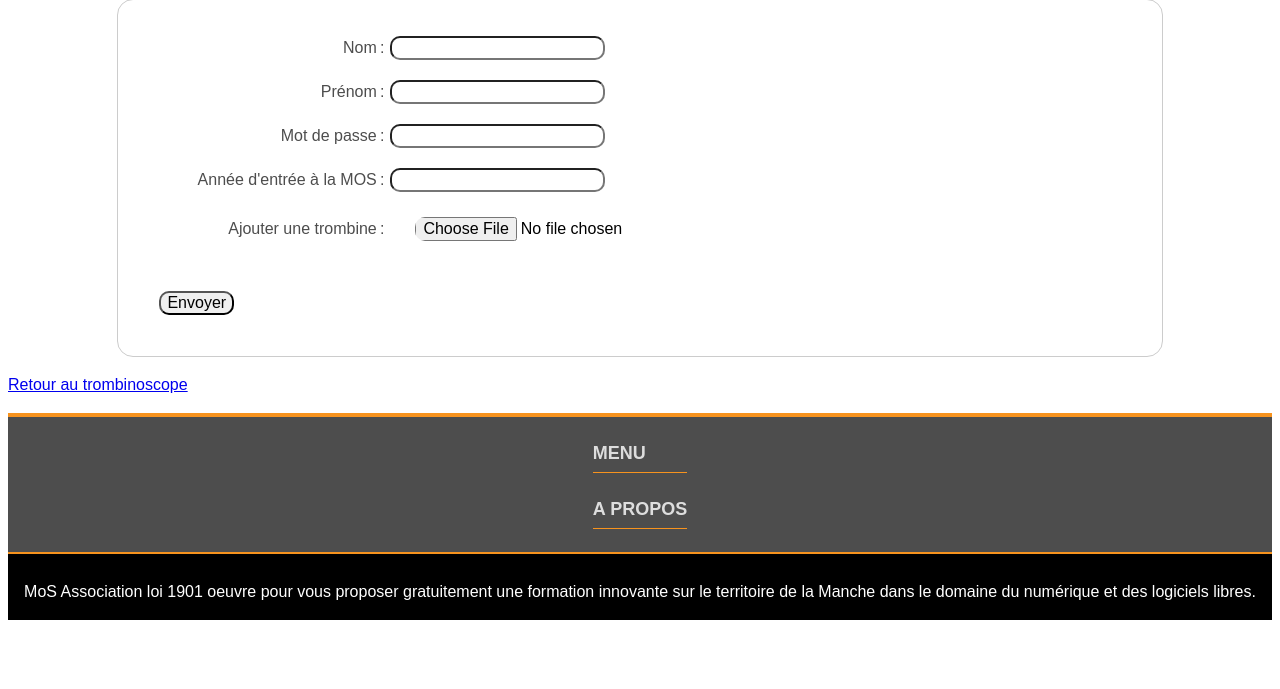
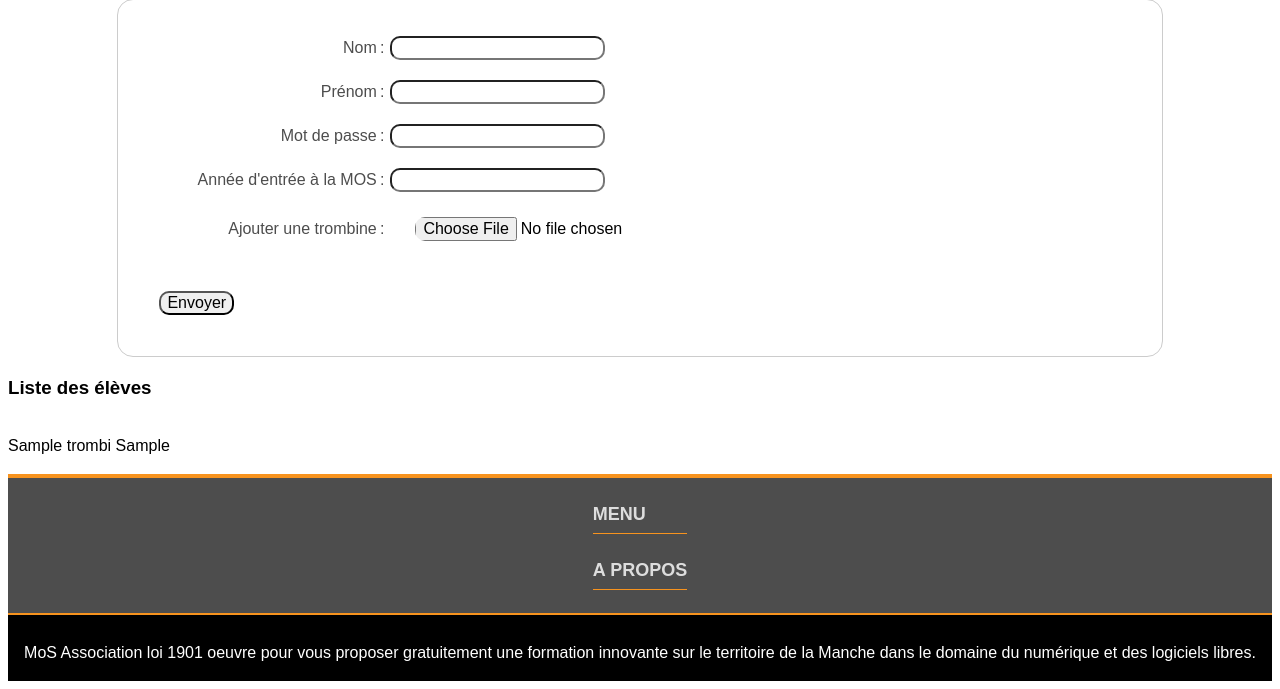
Before and after one commit to CCalenge/acces_profil, a PHP site: page /admin/form.php in a window 1280 px wide. Shown: the part 193-882 px from the top of the page. Before the commit the page ends 813 px from the top, so only its background shows below. Run offline with PHP 8.4, Linux system fonts and the light colour scheme; tables that the repository leaves empty or names only in its code hold one stand-in row (values such as "Sample post").

Commit message:
liste élèves

```diff
--- a/admin/form.php
+++ b/admin/form.php
@@ -39,9 +39,22 @@
     </form>
 
 
-    <p>
-      <a href="../index.php">Retour au trombinoscope</a>
+    <h3>Liste des élèves</h3>
+
+    <?php include './../bdd/connect.php';
+    $req = $bdd->query('SELECT * FROM trombi ORDER BY nom');
+    while($donnees = $req-> fetch())
+    {
+    ?>
+    <p class="liste">
+      <?php echo $donnees['nom'].' '. $donnees['prenom']; ?><br>
     </p>
+
+    <?php
+    }
+    $req->closeCursor();
+    ?>
+
 
     <?php include '../footer.php'; ?>
 
--- a/css/style.css
+++ b/css/style.css
@@ -228,3 +228,10 @@ input {
   margin: 25px;
   align-content: center;
 }
+/*form_php, liste des élèves*/
+
+.liste {
+  display: inline-block;
+  padding-right: 10px;
+
+}
```
